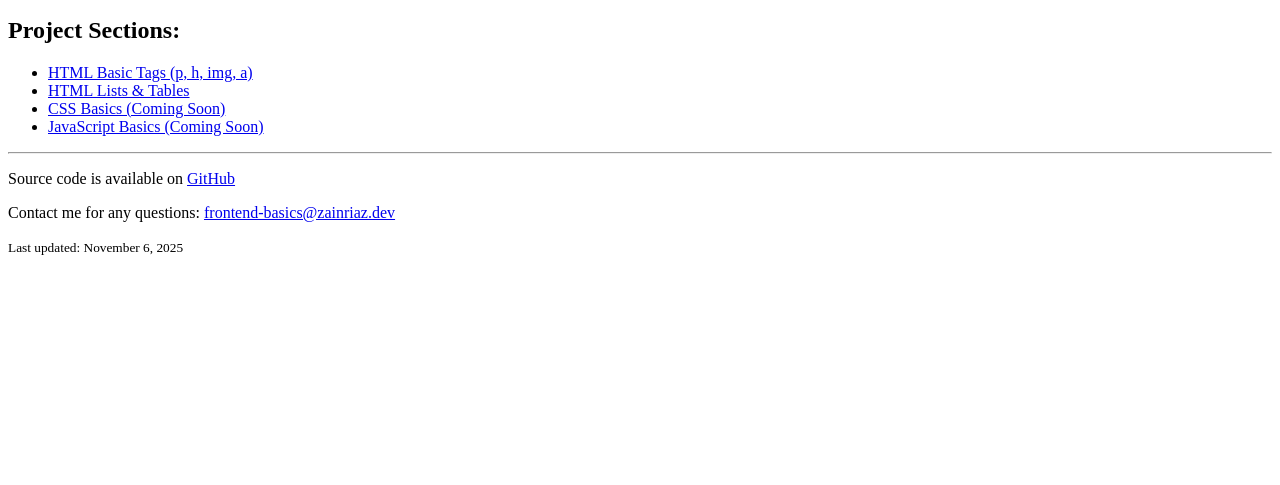
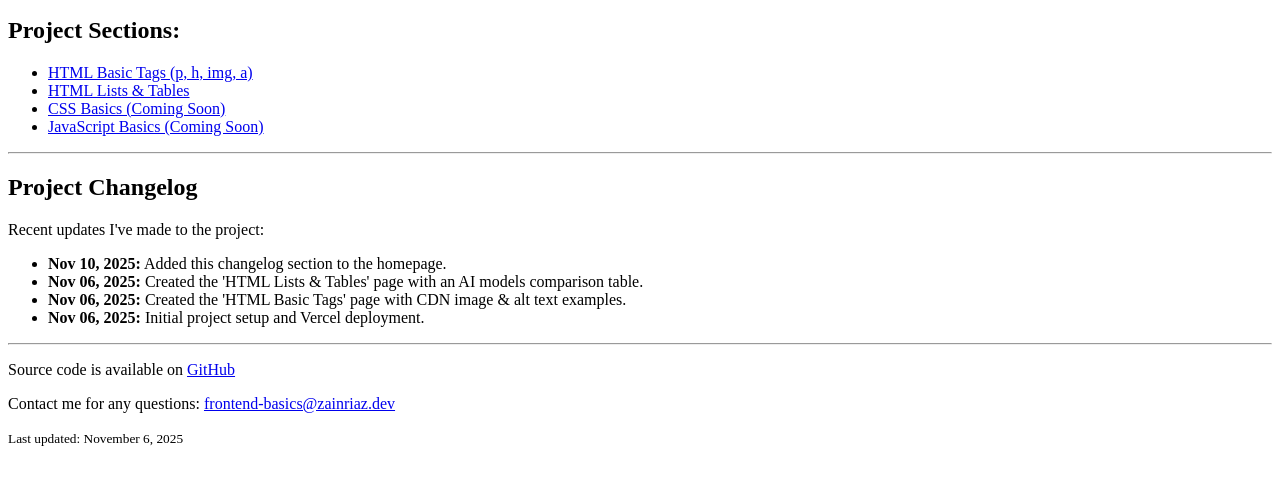
Before and after one commit to zainriaz-dev/frontend-project, a plain HTML site: page index.html in a window 1280 px wide. Shown: the part 101-586 px from the top of the page. Drawn offline with Linux system fonts and the light colour scheme.

Commit message:
Update index.html

```diff
--- a/index.html
+++ b/index.html
@@ -12,7 +12,7 @@
     <h1>Welcome to My Frontend Basics Project</h1>
 
     <p>
-        This project demonstrates the core concepts of web development for Ma'am Mirfa's Chapter 8 task.
+        This project demonstrates the core concepts of web development for Ma'am Mirfa's Chapter 8 task .
         Each section is on a separate page.
     </p>
 
@@ -22,6 +22,18 @@
         <li><a href="lists-tables.html">HTML Lists & Tables</a></li>
         <li><a href="css-basics.html">CSS Basics (Coming Soon)</a></li>
         <li><a href="js-basics.html">JavaScript Basics (Coming Soon)</a></li>
+    </ul>
+
+    <hr>
+
+    <h2>Project Changelog</h2>
+    <p>Recent updates I've made to the project:</p>
+
+    <ul>
+        <li><strong>Nov 10, 2025:</strong> Added this changelog section to the homepage.</li>
+        <li><strong>Nov 06, 2025:</strong> Created the 'HTML Lists & Tables' page with an AI models comparison table.</li>
+        <li><strong>Nov 06, 2025:</strong> Created the 'HTML Basic Tags' page with CDN image & alt text examples.</li>
+        <li><strong>Nov 06, 2025:</strong> Initial project setup and Vercel deployment.</li>
     </ul>
 
     <hr>
```
